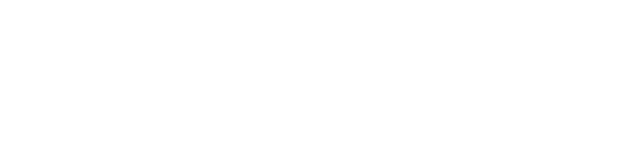
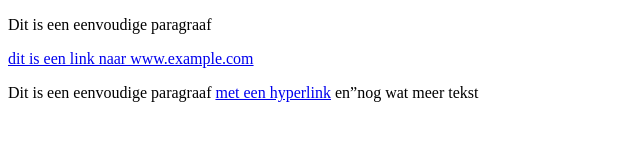
Before and after one commit to aaronVangermeersch/webDevelopment, a plain HTML site: page labo_2/opdracht_3.html in a window 1280 px wide. Shown: the whole page, without its empty margins (0-640 px from the left). Drawn offline with Linux system fonts and the light colour scheme.

Commit message:
Update opdracht_3.html

```diff
--- a/labo_2/opdracht_3.html
+++ b/labo_2/opdracht_3.html
@@ -6,5 +6,10 @@
 </head>
 <body>
 
+<p>Dit is een eenvoudige paragraaf</p>
+<a href="www.example.com">dit is een link naar www.example.com</a>
+<p>Dit is een eenvoudige paragraaf <a href="www.example.com">met een hyperlink</a> en”nog
+    wat meer tekst</p>
+
 </body>
 </html>
```
